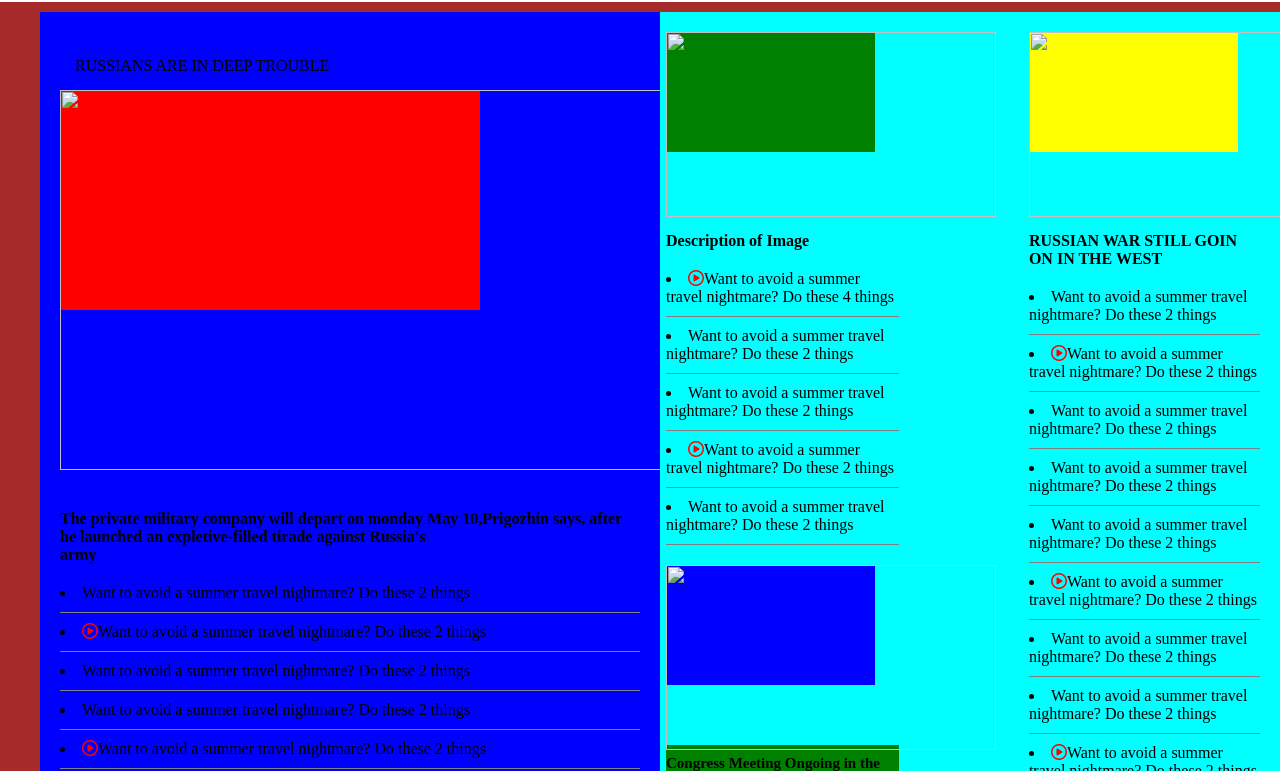
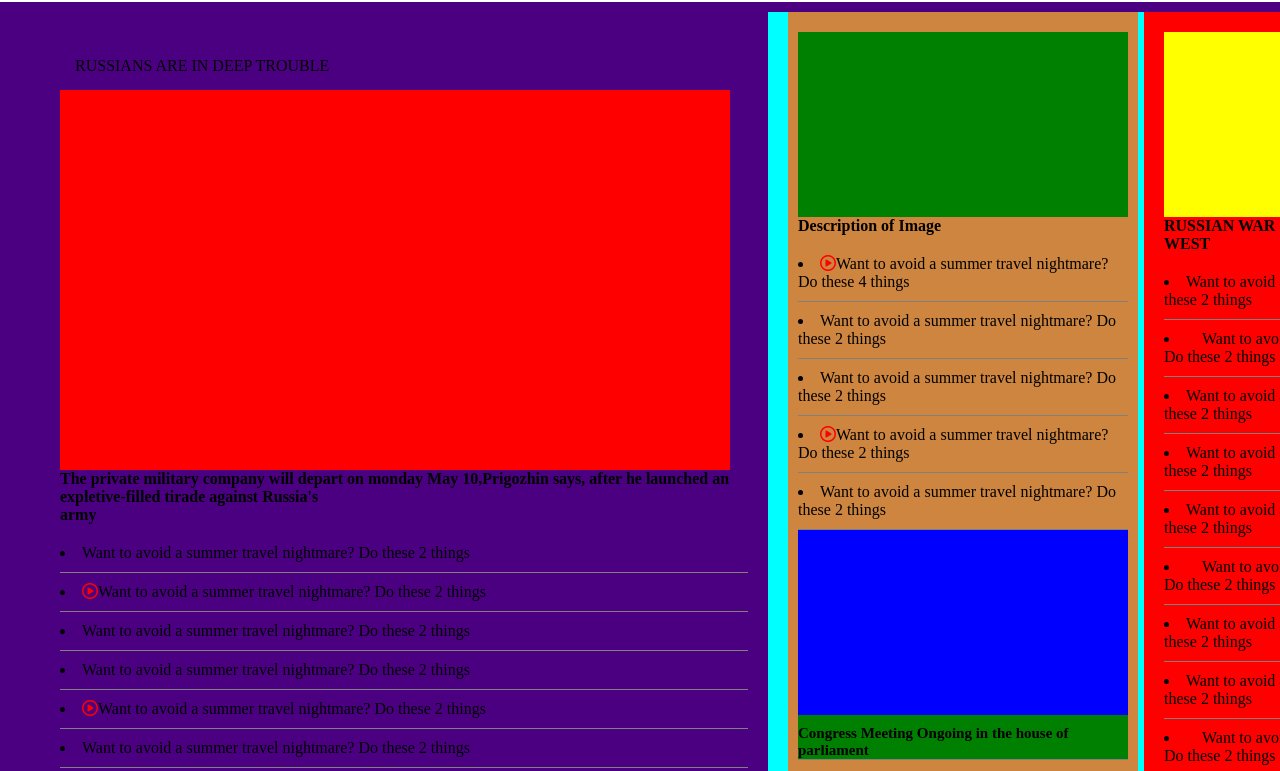
Before and after one commit to andyugbawa/main-cnn, a plain HTML site: page index.html in a window 1280 px wide. Shown: the part 379-1150 px from the top of the page. Drawn offline with Linux system fonts and the light colour scheme.

Commit message:
new commit

```diff
--- a/index.html
+++ b/index.html
@@ -66,7 +66,9 @@
     <div class="box-container1">
         <div class="head1-box">
           <div class="top-headline"><p>RUSSIANS ARE IN DEEP TROUBLE</p></div>
-            <div class="card-image1"><img src="./image/image2.jpg" alt="" width="675px" height="380px"></div>
+              <div class="card-image1">
+                <!-- <img src="./image/image2.jpg" alt="" width="670px" height="380px"> -->
+              </div>
             <div class="card-text1-lead top-headline">The private military company will depart on monday May 10,Prigozhin says, after he launched an expletive-filled  tirade against   Russia's <br> army</div>
             <li class="list-top">Want to avoid a summer travel nightmare? Do these 2 things</li>
             <li class="list-top"><i class="fa-regular fa-circle-play font-arrow"></i>Want to avoid a summer travel nightmare? Do these 2 things</li>
@@ -78,7 +80,9 @@
         <div class="head2-box">
         <div class="box-container2">
                <div class="card2">
-                <div class="card-image2"><img src="./image/image3.jpg" alt="" width="330px"  height="185px"></div>
+                <div class="card-image2">
+                  <!-- <img src="./image/image3.jpg" alt="" width="330px"  height="185px"> -->
+                </div>
                 <div class="card-text2 top-headline">Description of Image</div>
                  <li class="list-top"><i class="fa-regular fa-circle-play  font-arrow"></i>Want to avoid a summer travel nightmare? Do these 4 things</li>
                  <li class="list-top" >Want to avoid a summer travel nightmare? Do these 2 things</li>
@@ -86,13 +90,17 @@
                  <li class="list-top" ><i class="fa-regular fa-circle-play   font-arrow"></i>Want to avoid a summer travel nightmare? Do these 2 things</li>
                  <li  class="list-top" >Want to avoid a summer travel nightmare? Do these 2 things</li>
 
-                 <div class="card-image3"><img src="./image/image5.jpg" alt="" width="330px"  height="185px"></div>
+                 <div class="card-image3">
+                  <!-- <img src="./image/image5.jpg" alt="" width="330px"  height="185px"> -->
+                </div>
                  <div class="card-text3 top-headline">Congress Meeting  Ongoing  in the house of parliament </div>
 
                 </div>
               </div>
               <div class="card">
-                  <div class="card-image4"><img src="./image/image4.jpg" alt="" width="330px"  height="185px"></div>
+                  <div class="card-image4">
+                    <!-- <img src="./image/image4.jpg" alt="" width="330px"  height="185px"> -->
+                  </div>
                   <div class="card-text4 top-headline">RUSSIAN WAR STILL GOIN ON IN THE WEST </div>
                   <li  class="list-top">Want to avoid a summer travel nightmare? Do these 2 things</li>
                   <li class="list-top"><i class="fa-regular fa-circle-play  font-arrow"></i>Want to avoid a summer travel nightmare? Do these 2 things</li>
--- a/style.css
+++ b/style.css
@@ -6,6 +6,7 @@
 
 body{
     /* background-color: black; */
+
 
 }
 
@@ -21,7 +22,7 @@ body{
 .navbar-main{
     background-color:rgb(8, 3, 3);
     height:315px;
-    /* width: 100%; */
+    width: 100%;
     display:flex;
     justify-content: center;
     padding-top: 20px;
@@ -44,7 +45,7 @@ body{
    .second{
     background-color: blue;
     height:40px ;
-    width: 100%;
+    width: 90%;
     position: absolute;
     bottom: 0;
     display: flex;
@@ -125,7 +126,7 @@ body{
     padding-left: 40px;
     /* margin-left: 20px; */
     /* margin-top: 98px; */
-    background-color: brown;
+    background-color: indigo;
 
 
 }
@@ -135,7 +136,7 @@ body{
    display: flex;
 }
 .head1-box{
-    background-color: blue;
+    /* background-color: blue; */
     /* margin-left: 20px; */
     padding: 30px 20px 30px 20px;
     width: 50%;
@@ -177,13 +178,13 @@ body{
 
 }
 .card{
-    /* background-color: red; */
+    background-color: red;
     margin-left: 6px;
     padding: 0px 10px 10px 10px;
 }
 .card-image1{
-    width: 420px;
-    height: 220px;
+    width: 670px;
+    height: 380px;
     background-color: red;
     padding: 0px 0px 0px 0px;
 
@@ -193,14 +194,14 @@ body{
 }
 .card2{
 
-    /* background-color: brown; */
+    background-color: peru;
     padding: 0 10px 10px 10px;
-    margin-left:-24px;
+    /* margin-left:-24px; */
 
 }
 .card-image2{
-    width: 209px;
-    height: 120px;
+    width: 330px;
+    height: 185px;
     background-color: green;
     margin-top: 20px;
 }
@@ -208,41 +209,41 @@ body{
     /* text-align: center; */
     /* margin-top: 20px; */
     /* background-color: red; */
-    padding: 80px 0 10px 0;
+    padding: 0px 0 10px 0;
     font-weight: 600;
 }
 .card-image4{
-    width: 209px;
-    height: 120px;
+    width: 330px;
+    height: 185px;
     background-color: yellow;
     margin-top: 20px;
 }
 .card-text1{
-    /* margin-top:10px ; */
+    margin-top:0px ;
     background-color: red;
 }
 .card-text1-lead{
     /* margin-top:10px ; */
     /* background-color: red; */
     font-weight: 600;
-    padding: 200px 0 10px 0px;
+    padding: 0px 0 10px 0px;
 }
 .card-image3{
-    width: 209px;
-    height: 120px;
+    width: 330px;
+    height: 185px;
     background-color: blue;
-    margin-top: 20px;
+
 }
 .card-text3{
     font-size: 10px;
     font-weight: 800;
     background-color: green;
-    margin-top: 60px;
+
 }
 
 .card-text4{
     font-weight: 600;
-    padding: 80px 0 10px 0;
+    padding: 0px 0 10px 0;
 }
 
 
@@ -262,13 +263,21 @@ body{
     .box-container1{
         display: flex;
         flex-direction: column;
-        padding: 0 0 0 10px;
-
+        /* padding: 0 0 0 10px; */
+
+    }
+    .box-content{
+        padding: 0px 0 0 0;
+    }
+    .card2{
+      width:100%;
+      padding: 0 80px 0 0px;
+      /* margin-right: 80px;  */
     }
 
     .card-image1{
     padding: 0px 0 0px  0px;
-     width: 100px;
+
     }
     .box-container2{
         padding-left:32px ;
@@ -281,7 +290,8 @@ body{
     .head2-box{
         display: flex;
         flex-direction: column;
-        width: 100%;
+        width: 68%;
+        padding: 0 0px 0 0;
     }
     .trend-heading{
         display: flex;
@@ -299,7 +309,7 @@ body{
     }
     .card{
       padding: 0px 0  0  20px;
-      margin-left: 100px;
+
     }
     .card-text4{
         margin-left: 0px 20px  0  30px;
```
